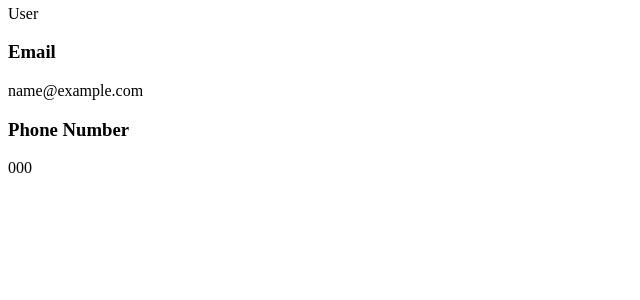
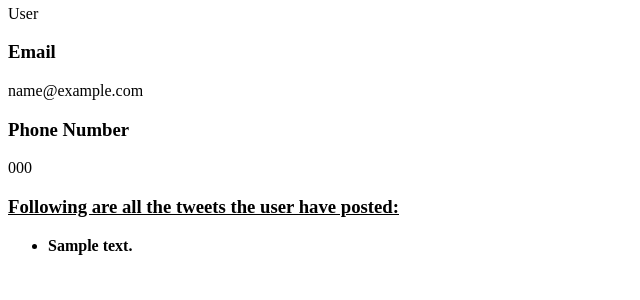
Before and after one commit to mujtaba-faizi/Twitter, a Django app: page /1/profile/ in a window 1280 px wide. Shown: the part 180-480 px from the top of the page, without its empty margins (0-640 px from the left). Run offline with Django 3.2, Linux system fonts and the light colour scheme; tables that the repository leaves empty hold one stand-in row (values such as "Sample post").

Commit message:
Added the functionality of following other users

```diff
--- a/templates/authentication/user_home.html
+++ b/templates/authentication/user_home.html
@@ -7,7 +7,7 @@
     <h2><a href="{% url 'authentication:home' %}">Sign-out?</a></h2>
     <h2><a href="{% url 'authentication:signin' %}">Update your profile?</a></h2>
     <h2><a href="{% url 'tweets:tweet_form'  user.id%}">Post a tweet?</a></h2>
-    <h2><a href="{% url 'tweets:show_all_users' %}">Search other users?</a></h2>
+    <h2><a href="{% url 'tweets:show_all_users' user.id %}">Search other users?</a></h2>
 
 {#<ul>#}
 {#{% for follower in question.choice_set.all %}#}
--- a/templates/tweets/profile.html
+++ b/templates/tweets/profile.html
@@ -1,8 +1,6 @@
 <h1>{{ user.username }}</h1>
 
 {% if error_message %}<p><strong>{{ error_message }}</strong></p>{% endif %}
-
-
 
     <h3>First Name</h3>
     <p>{{ user.first_name }}</p>
@@ -15,3 +13,10 @@
 
     <h3>Phone Number</h3>
     <p>{{ user.phone }}</p>
+
+<h3><u>Following are all the tweets the user have posted:</u></h3>
+{% for tweet in user.tweet_set.all %}
+    <ul>
+        <li><strong>{{ tweet.text }}</strong></li>
+    </ul>
+{% endfor %}
--- a/templates/tweets/users.html
+++ b/templates/tweets/users.html
@@ -2,4 +2,5 @@
 
 {% for user in users %}
     <h2><a href="{% url 'tweets:user_profile' user.id%}">{{ user.username }}</a></h2>
+    <strong><a href="{% url 'tweets:add_follower' logged_user_id user.id%}">follow</a></strong>
 {% endfor %}
--- a/tweets/models.py
+++ b/tweets/models.py
@@ -23,7 +23,7 @@ class Comment(Model):
 
 class Follower(Model):
     user = ForeignKey(User, on_delete=CASCADE)
-    name = CharField(max_length=200)
+    follower_id = IntegerField(default=0)
 
-    def __str__(self):
-        return self.name
+    def __int__(self):
+        return self.follower_id
--- a/tweets/urls.py
+++ b/tweets/urls.py
@@ -6,6 +6,7 @@ app_name = "tweets"
 urlpatterns = [
     path('<int:user_id>/save/', views.save_tweet, name='save_tweet'),
     path('<int:pk>/tweetform/', views.InputTweet.as_view(), name='tweet_form'),
-    path('users/', views.show_users, name='show_all_users'),
+    path('<int:logged_user_id>/users/', views.show_users, name='show_all_users'),
+    path('<int:logged_user_id>/users/<int:user_id>/follow', views.add_follower, name='add_follower'),
     path('<int:pk>/profile/', views.ShowProfile.as_view(), name='user_profile'),
 ]
--- a/tweets/views.py
+++ b/tweets/views.py
@@ -2,7 +2,7 @@ from django.http import HttpResponse, HttpResponseRedirect
 from django.shortcuts import get_object_or_404, render
 from django.urls import reverse
 from django.views import generic
-from .models import Tweet, User
+from .models import Tweet, User, Follower
 
 
 class InputTweet(generic.DetailView):
@@ -23,9 +23,21 @@ def save_tweet(request, user_id):
     return HttpResponseRedirect(reverse('authentication:user_home', args=(user_id,)))
 
 
-def show_users(request):
+def show_users(request, logged_user_id):
     users = User.objects.all()
     context = {
         'users': users,
+        'logged_user_id': logged_user_id,
     }
     return render(request, 'tweets/users.html', context)
+
+
+def add_follower(request, logged_user_id, user_id):
+    try:
+        Follower.objects.get(user_id=user_id, follower_id=logged_user_id)
+    except (KeyError, Follower.DoesNotExist):       # If the user is not already followed
+        new_follower = Follower()
+        new_follower.user_id = user_id
+        new_follower.follower_id = logged_user_id
+        new_follower.save()
+    return HttpResponseRedirect(reverse('tweets:show_all_users', args=(logged_user_id,)))
```
Also changed, not shown: tweets/migrations/0004_auto_20190716_0909.py (added).
